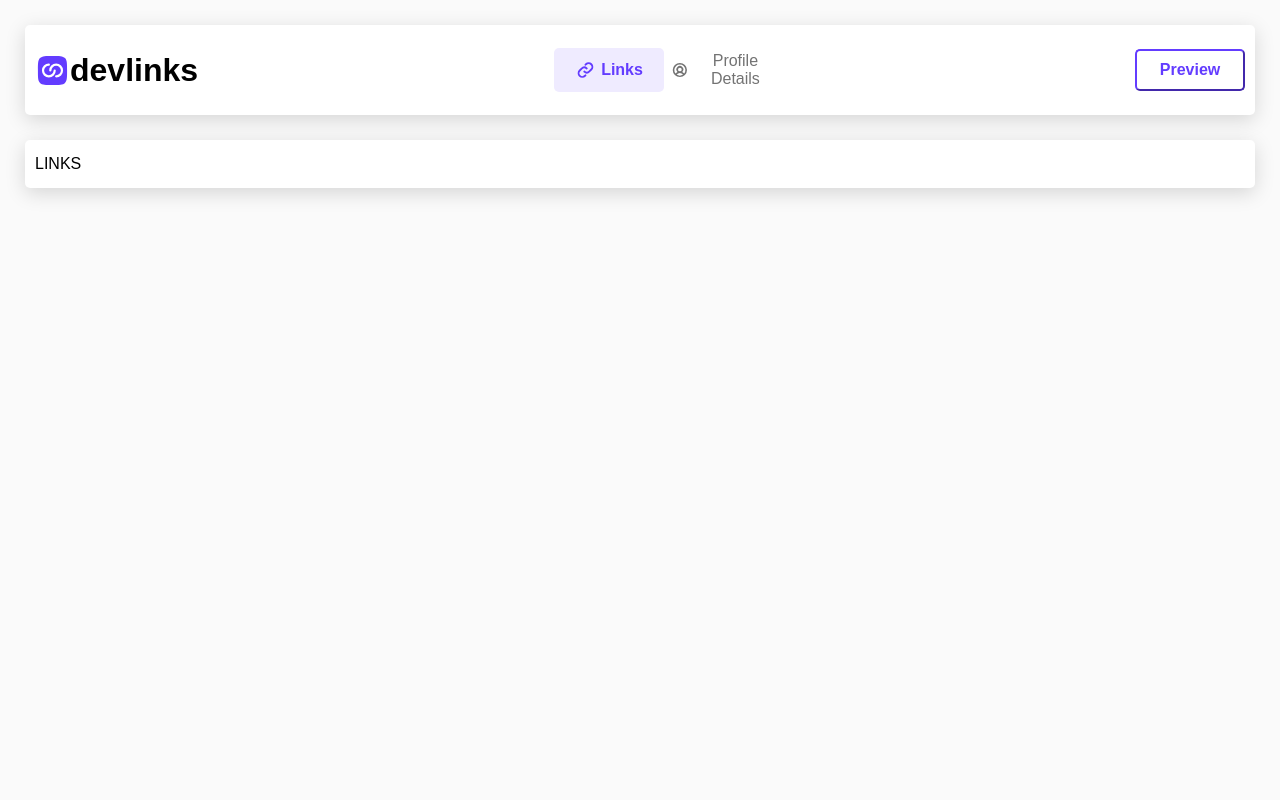
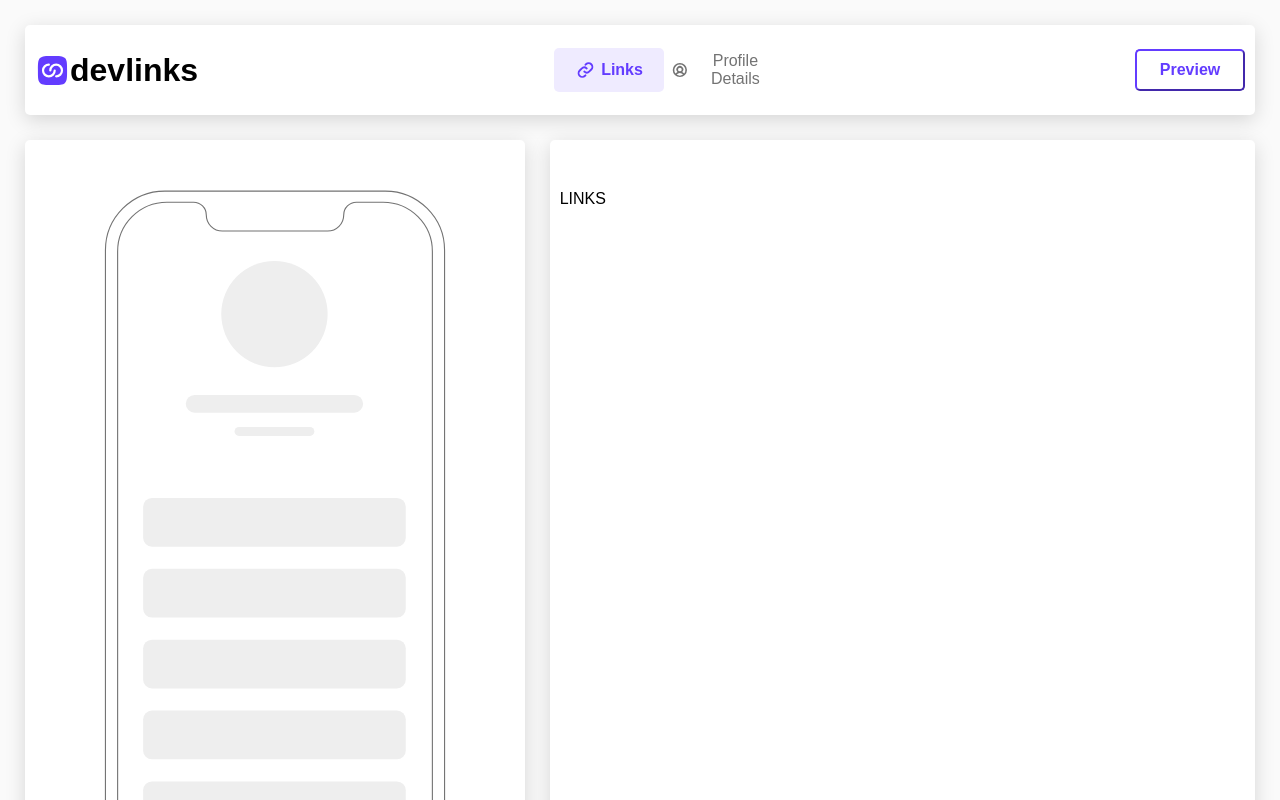
Before and after one commit to Yahyawi99/Link-sharing-app, a Next.js app: page / in a window 1280 px wide. Shown: the top 800 px of the page. Built offline with nearby package versions, Linux system fonts and the light colour scheme; a web font is replaced by a local one.

Commit message:
working on home page

```diff
--- a/app/page.tsx
+++ b/app/page.tsx
@@ -1,9 +1,6 @@
-import Header from "@/components/home/header";
-import Main from "@/components/home/main";
 import Wrapper from "@/components/home/wrapper";
 import Links from "@/components/home/links";
 import ProfileDetails from "@/components/home/profile-details";
-import styles from "@/styles/pages/home/index.module.css";
 
 export default function Home() {
   return (
--- /dev/null
+++ b/components/home/illustration.tsx
@@ -0,0 +1,16 @@
+import Image from "next/image";
+import styles from "@/styles/pages/home/illustration.module.css";
+
+export default function PhoneIllustration() {
+  return (
+    <div className={styles.container}>
+      <div className={styles.img}>
+        <Image
+          src="/images/illustration-phone-mockup.svg"
+          alt="phone-illustration"
+          fill={true}
+        />
+      </div>
+    </div>
+  );
+}
--- a/components/home/main.tsx
+++ /dev/null
@@ -1,5 +0,0 @@
-"use client";
-
-export default function Main({ children }: { children: JSX.Element[] }) {
-  return <>{children}</>;
-}
--- a/components/home/wrapper.tsx
+++ b/components/home/wrapper.tsx
@@ -2,6 +2,7 @@
 
 import { useState } from "react";
 import Header from "./header";
+import PhoneIllustration from "./illustration";
 import styles from "@/styles/pages/home/index.module.css";
 
 export default function Wrapper({ children }: { children: JSX.Element[] }) {
@@ -12,7 +13,9 @@ export default function Wrapper({ children }: { children: JSX.Element[] }) {
       <Header toggleContent={setContent} content={content} />
 
       <div className={styles.main}>
-        {content === "links" ? children[0] : children[1]}
+        <PhoneIllustration />
+
+        <div>{content === "links" ? children[0] : children[1]}</div>
       </div>
     </main>
   );
--- /dev/null
+++ b/styles/pages/home/illustration.module.css
@@ -0,0 +1,8 @@
+.container {}
+
+.img {
+  display: flex;
+  width: 100%;
+  height: 100%;
+  position: relative;
+}
--- a/styles/pages/home/index.module.css
+++ b/styles/pages/home/index.module.css
@@ -3,8 +3,24 @@
 }
 
 .main {
+  height: fit-content;
+  min-height: 100vh;
+  display: flex;
+  gap: 25px;
+}
+
+.main>div {
   background-color: var(--white);
   border-radius: 5px;
   box-shadow: var(--shadow);
-  padding: 15px 10px;
+  padding: 50px 10px;
 }
+
+
+.main>div:nth-child(1) {
+  flex: .7;
+}
+
+.main>div:nth-child(2) {
+  flex: 1;
+}
```
